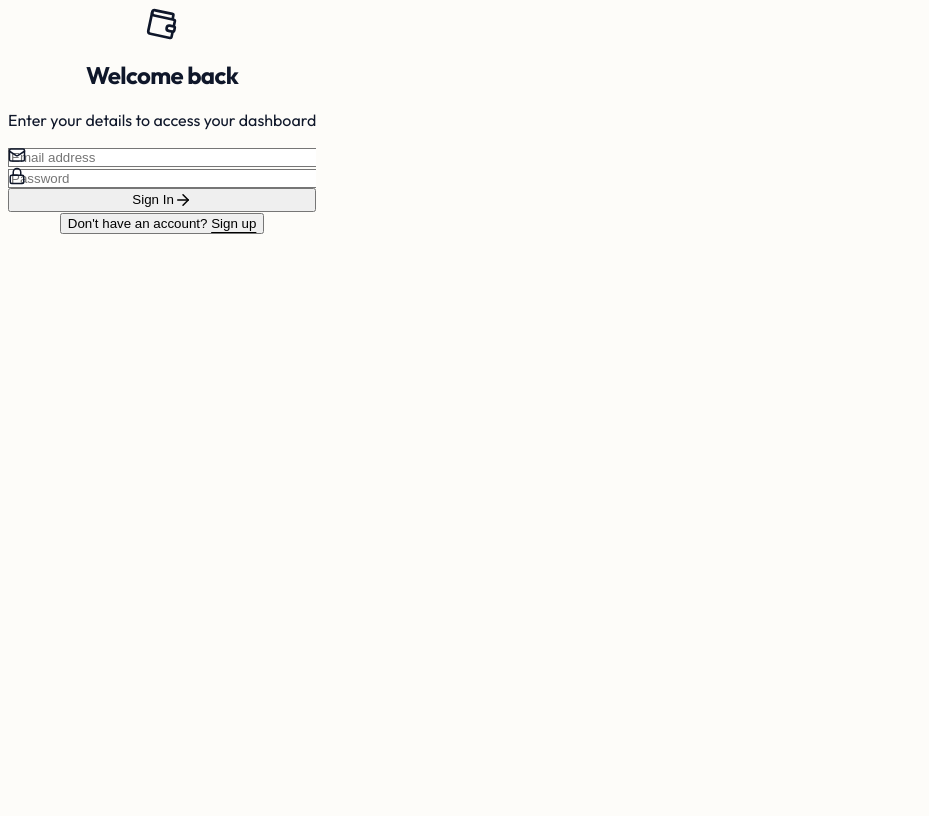
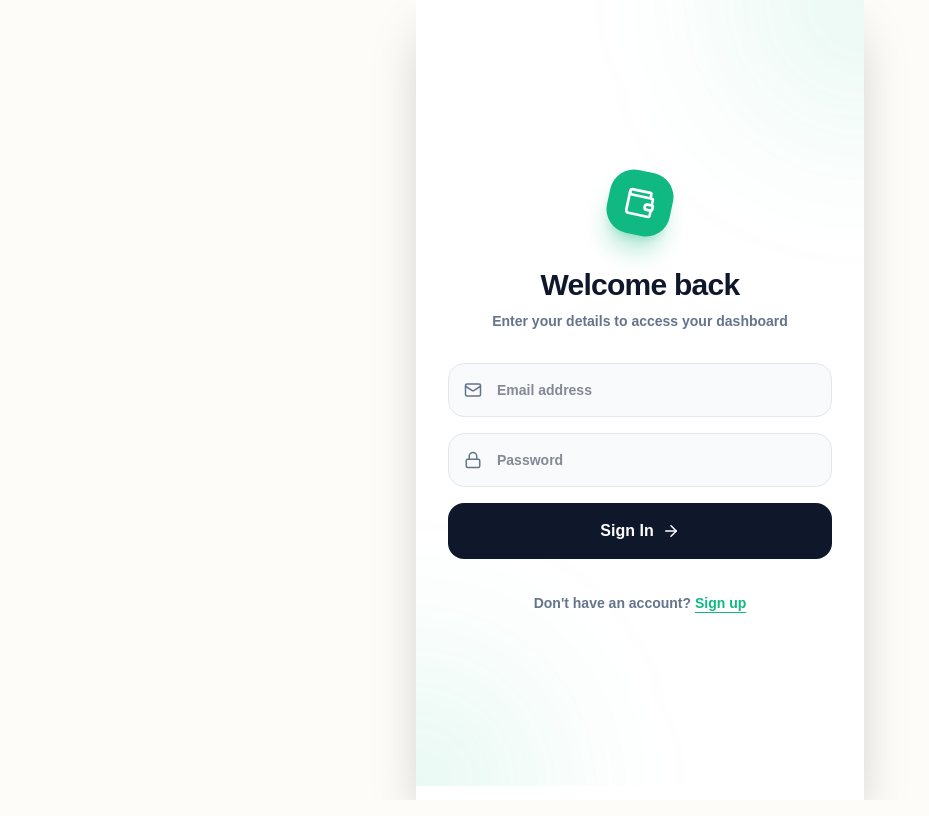
Before and after one commit to Piti9427/joddi-app, a React (Vite) app: page / in a window 1280 px wide. Shown: the whole page, without its empty margins (0-929 px from the left). Built offline with nearby package versions, Linux system fonts and the light colour scheme; no server answers.

Commit message:
feat: Introduce a `@theme` block for semantic CSS custom properties and refine dark mode variables.

```diff
--- a/src/index.css
+++ b/src/index.css
@@ -1,15 +1,31 @@
+@import "tailwindcss";
 @import url('https://fonts.googleapis.com/css2?family=Outfit:wght@100..900&display=swap');
 
-@tailwind base;
-@tailwind components;
-@tailwind utilities;
+@theme {
+  --color-primary: var(--primary);
+  --color-primary-dark: var(--primary-dark);
+  --color-secondary: var(--secondary);
+  --color-background-light: var(--background-light);
+  --color-background-dark: var(--background-dark);
+  --color-surface: var(--surface);
+  --color-surface-dark: var(--surface-dark);
+  --color-text-dark: var(--text-dark);
+  --color-text-secondary: var(--text-secondary);
+  --color-income: var(--income);
+  --color-income-bg: var(--income-bg);
+  --color-expense: var(--expense);
+  --color-expense-bg: var(--expense-bg);
+  --color-highlight: var(--highlight);
+  --color-input-bg: var(--input-bg);
+  --color-border: var(--border);
+}
 
 :root {
   /* Warm & Friendly Theme (Minimalistic Creamy) */
-  --primary: #10b981; /* Emerald Green - Standard for Finance */
+  --primary: #10b981;
   --primary-dark: #059669;
   --secondary: #64748b;
-  --background-light: #fdfcf9; /* Very slight cream/off-white */
+  --background-light: #fdfcf9;
   --background-dark: #0f172a;
   --surface: #ffffff;
   --surface-dark: #1e293b;
@@ -17,7 +33,7 @@
   --text-secondary: #64748b;
   --income: #10b981;
   --income-bg: #ecfdf5;
-  --expense: #f43f5e; /* Rose - Standard for Expenses */
+  --expense: #f43f5e;
   --expense-bg: #fff1f2;
   --highlight: #f0fdf4;
   --input-bg: #f1f5f9;
@@ -26,6 +42,7 @@
 
 .dark {
   --primary: #10b981;
+  --primary-dark: #059669;
   --secondary: #94a3b8;
   --background-light: #0f172a;
   --background-dark: #080d1a;
@@ -33,6 +50,10 @@
   --surface-dark: #1e293b;
   --text-dark: #f8fafc;
   --text-secondary: #94a3b8;
+  --income: #10b981;
+  --income-bg: rgba(16, 185, 129, 0.1);
+  --expense: #f43f5e;
+  --expense-bg: rgba(244, 63, 94, 0.1);
   --highlight: #064e3b;
   --input-bg: #334155;
   --border: #334155;
```
